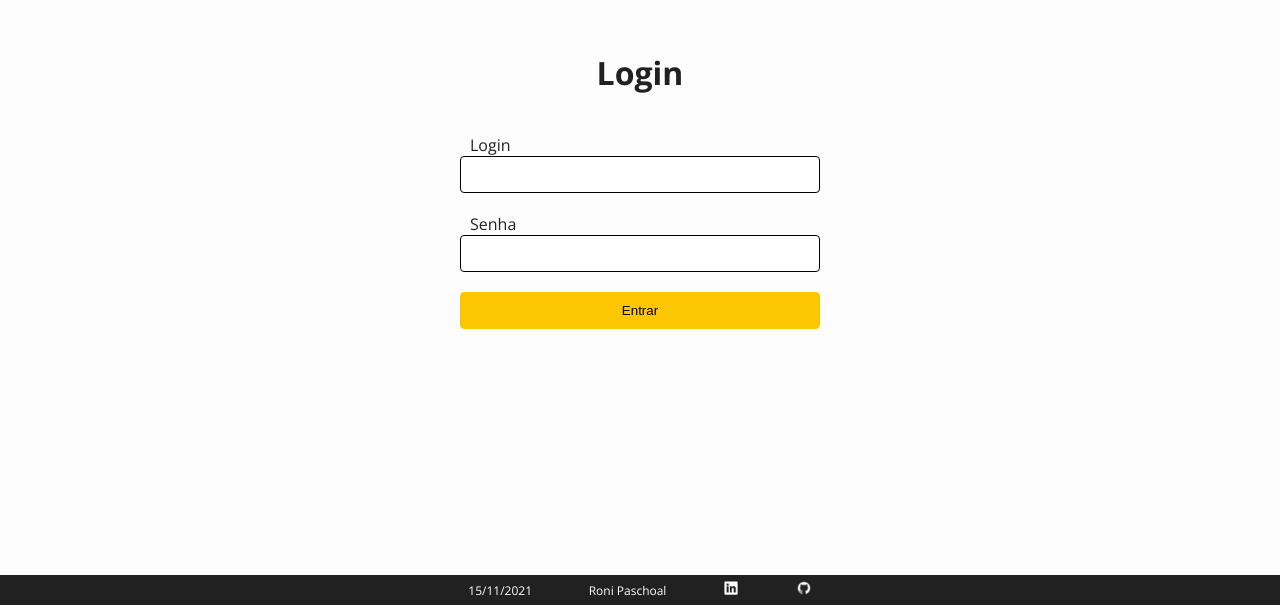
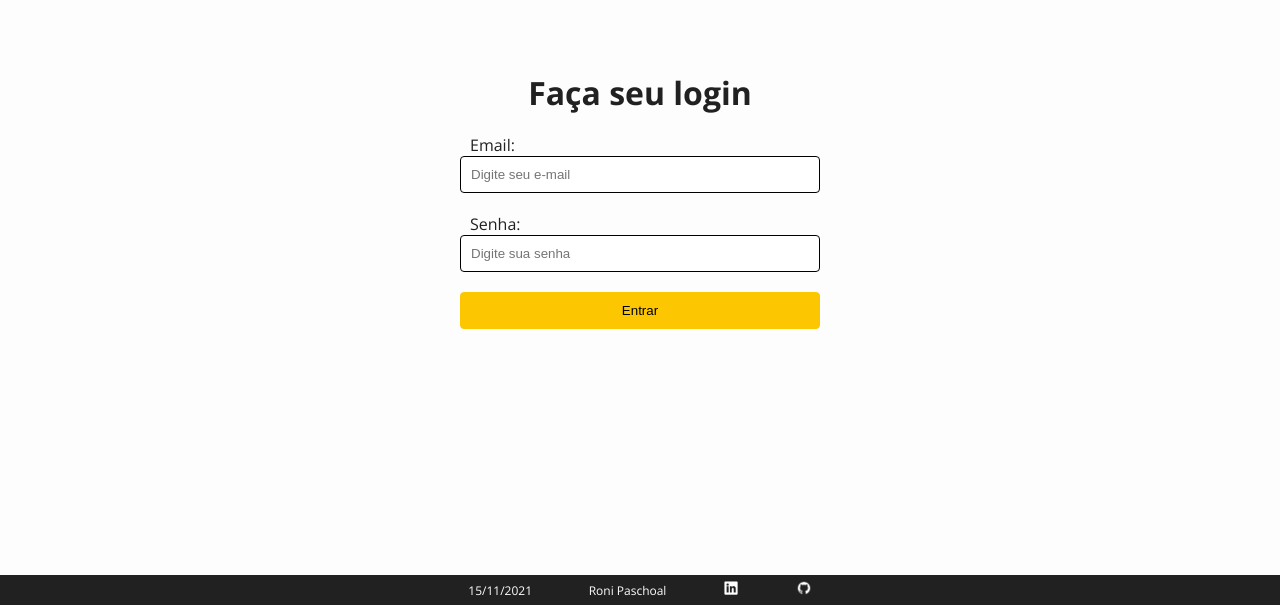
Before and after one commit to ronipaschoal/hands_on, a Next.js app: page /login in a window 1280 px wide. Shown: the part 195-800 px from the top of the page. Built offline with nearby package versions, Linux system fonts and the light colour scheme.

Commit message:
Correção dos campos de login

```diff
--- a/pages/login/index.tsx
+++ b/pages/login/index.tsx
@@ -15,16 +15,13 @@ const Login: NextPage = () => {
     event.preventDefault();
 
     const target = event.target as typeof event.target & {
-      login: { value: string };
+      email: { value: string };
       password: { value: string };
     };
-    const login = target.login.value;
+    const email = target.email.value;
     const password = target.password.value;
 
-    console.log('email', login);
-    console.log('password', password);
-
-    loginService({ login: login, password: password });
+    loginService({ email: email, password: password });
 
   }
 
@@ -32,12 +29,12 @@ const Login: NextPage = () => {
     <>
       <Header />
       <main className={styles.login}>
-        <h1>Login</h1>
         <form onSubmit={handleSubimit}>
-          <label htmlFor="login">Login</label>
-          <input id="login" name="login" type="text" />
-          <label htmlFor="password">Senha</label>
-          <input id="password" name="password" type="password" />
+          <h1>Faça seu login</h1>
+          <label htmlFor="email">Email:</label>
+          <input id="email" name="email" type="text" placeholder="Digite seu e-mail" />
+          <label htmlFor="password">Senha:</label>
+          <input id="password" name="password" type="password" placeholder="Digite sua senha" />
           <Button>Entrar</Button>
         </form>
         <Footer botton={true} />
--- a/services/auth.tsx
+++ b/services/auth.tsx
@@ -5,7 +5,7 @@ export const TOKEN_KEY = "@hands-on-Token";
 export const isAuthenticated = () => localStorage.getItem(TOKEN_KEY) !== null;
 
 interface Login {
-  login: string;
+  email: string;
   password: string;
 }
 
```
